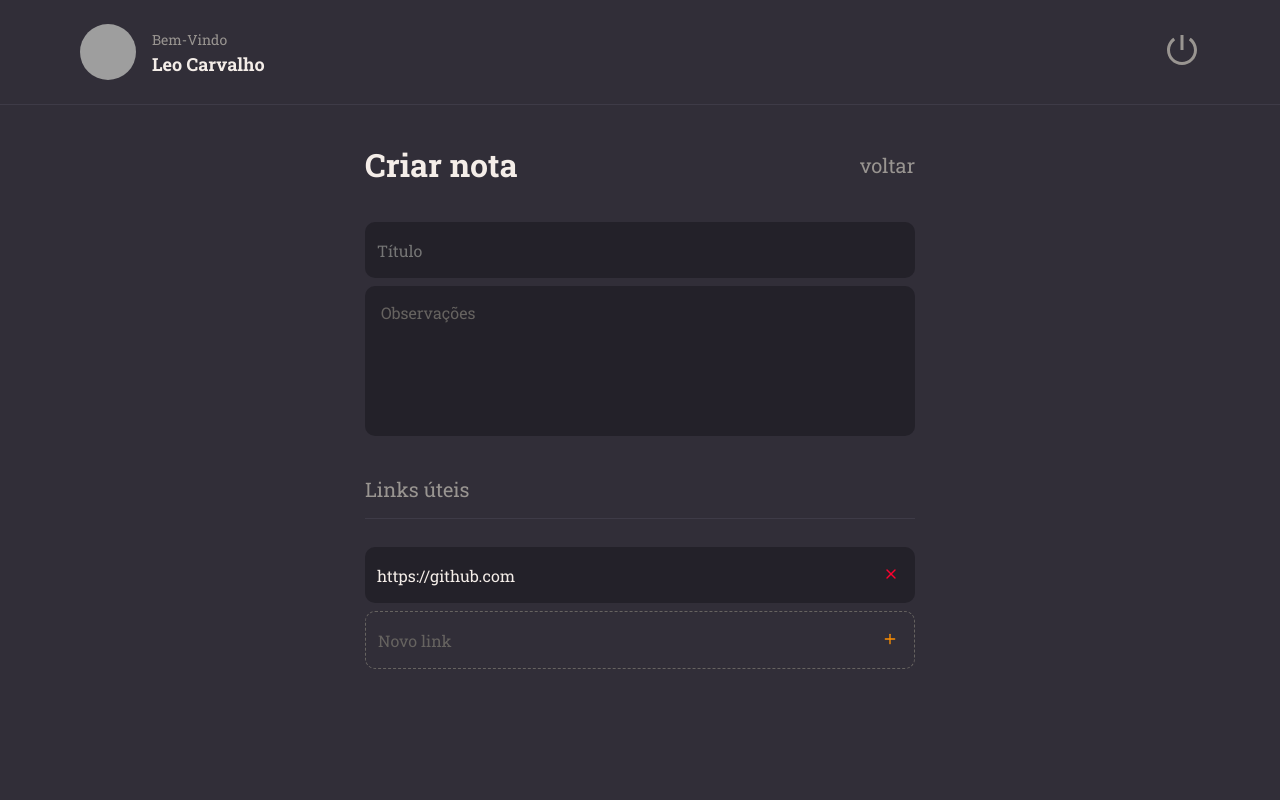
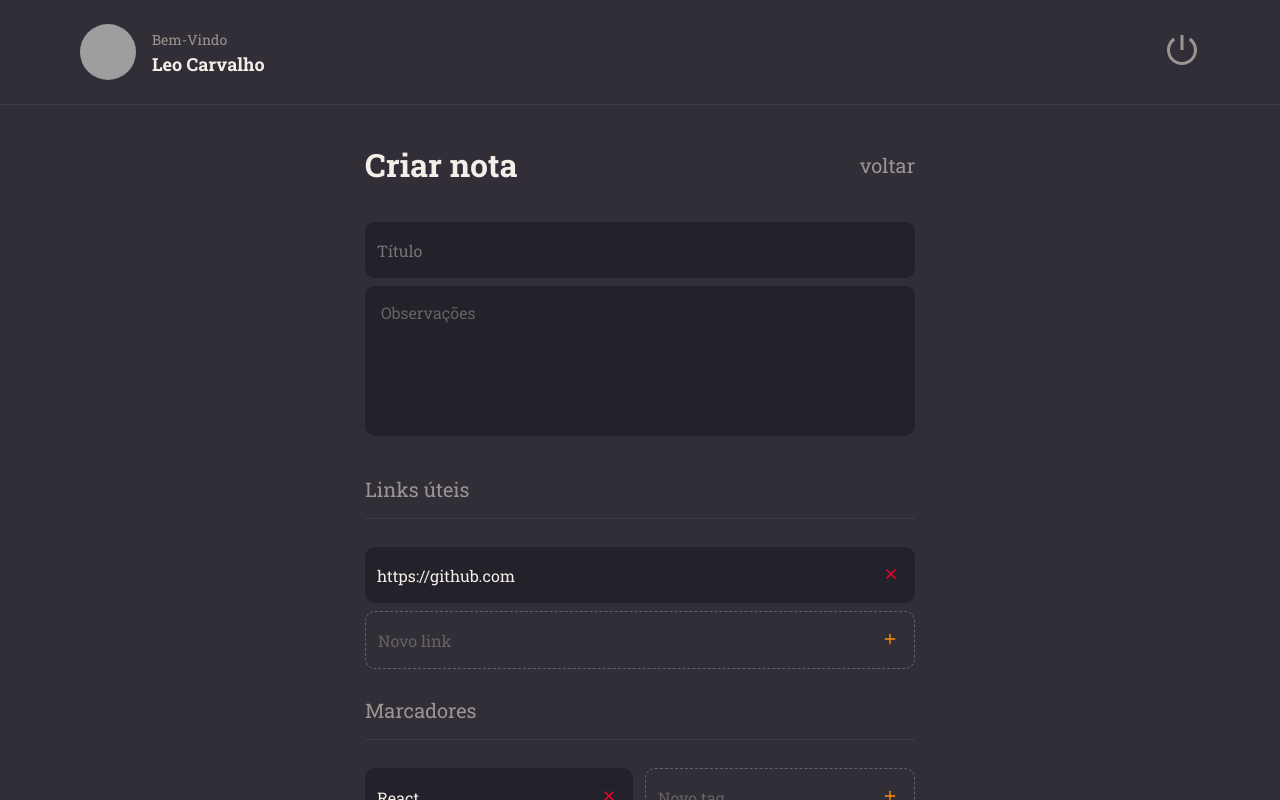
Before and after one commit to LeoGCarva/Mi-notas, a React (Vite) app: page / in a window 1280 px wide. Built offline with nearby package versions, Linux system fonts and the light colour scheme; grey boxes are pictures that could not be loaded.

Commit message:
Finishing "New" page

```diff
--- a/src/pages/New/index.jsx
+++ b/src/pages/New/index.jsx
@@ -5,6 +5,7 @@ import { Input } from "../../components/Input";
 import { Textarea } from "../../components/Textarea";
 import { NoteItem } from "../../components/NoteItem";
 import { Section }  from "../../components/Section";
+import { Button } from "../../components/Button"
 
 export function New(){
     return(
@@ -25,6 +26,15 @@ export function New(){
                         <NoteItem value="https://github.com"/>
                         <NoteItem isNew placeholder="Novo link"/>
                     </Section>
+
+                    <Section title="Marcadores">
+                        <div className="tags">
+                            <NoteItem value="React"/>
+                            <NoteItem isNew placeholder="Novo tag"/>
+                        </div>
+                    </Section>
+
+                    <Button title="Salvar" />
                 </Form>
             </main>
         </Container>
--- a/src/pages/New/styles.js
+++ b/src/pages/New/styles.js
@@ -9,6 +9,17 @@ export const Container = styled.div`
     grid-template-areas:
     "header"
     "content";
+
+    > main {
+        grid-area: content;
+        overflow-y: auto;
+    }
+
+    .tags {
+        display: flex;
+        justify-content: space-between;
+        flex-wrap: wrap;
+    }
 `;
 
 export const Form = styled.form`
```
